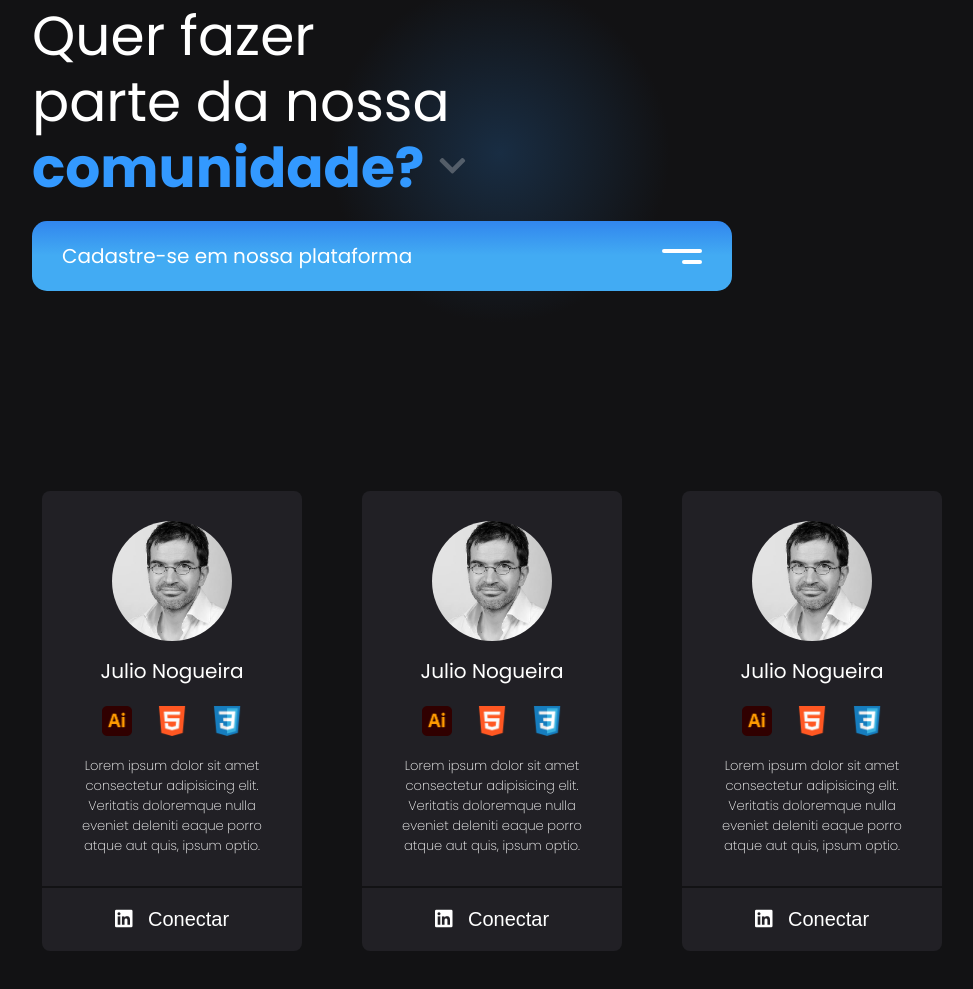
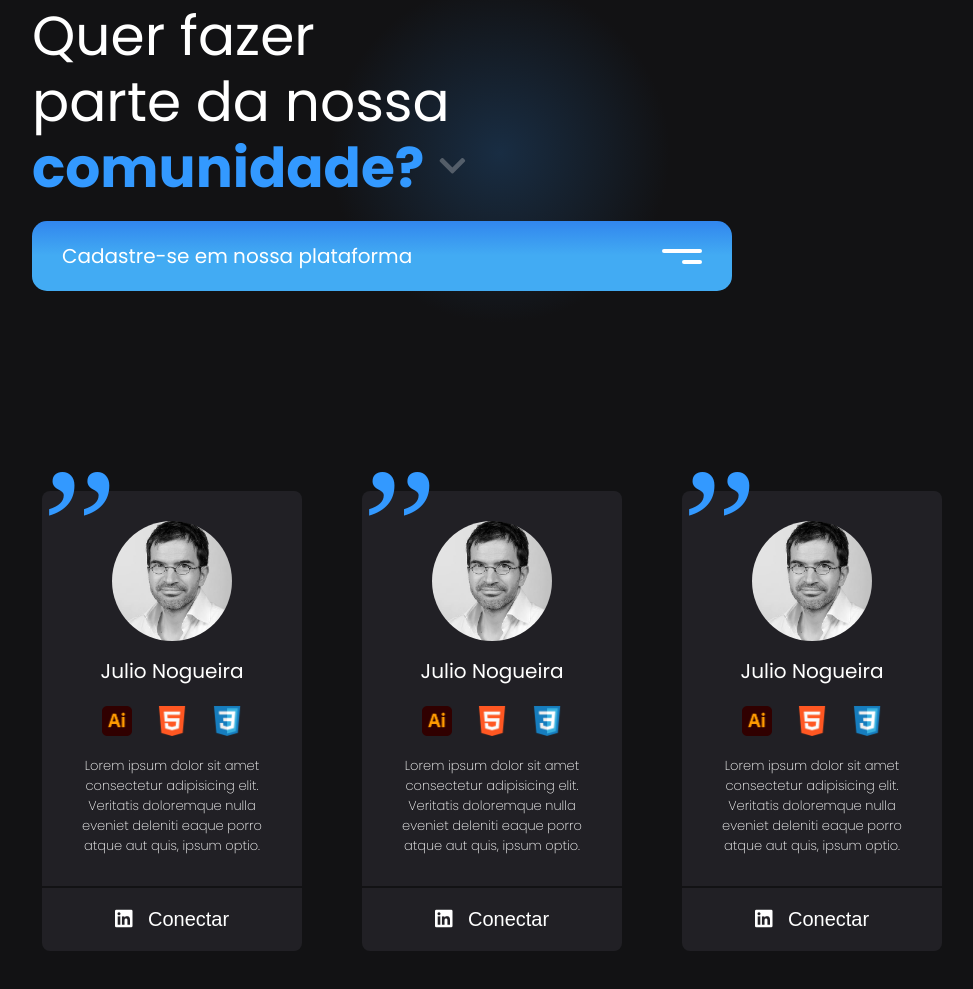
Before and after one commit to Vitorholtz/BlueLottus, a plain HTML site: page index.html in a window 1280 px wide. Shown: the part 207-1196 px from the top of the page, without its empty margins (148-1121 px from the left). Drawn offline with Linux system fonts and the light colour scheme.

Commit message:
quotation

```diff
--- a/components/_social-proof.scss
+++ b/components/_social-proof.scss
@@ -18,6 +18,30 @@
             border-radius: .8rem .8rem 0 0;
             position: relative;
             margin: 0 3rem;
+
+            &::before {
+
+                content: open-quote ;
+                position: absolute;
+                top: -6rem;
+                left: 0;
+                font-size: 17rem;
+                font-family: Bebas Kai;
+                color: transparent;
+
+            }
+
+            &::after {
+
+                content: close-quote;
+                position: absolute;
+                top: -6rem;
+                left: 0;
+                font-size: 17rem;
+                font-family: Bebas Kai;
+                color: $blue;
+
+            }
 
             .card-profile{
                 width: 60%;
```
Also changed, not shown: main.css, 1 other file.
